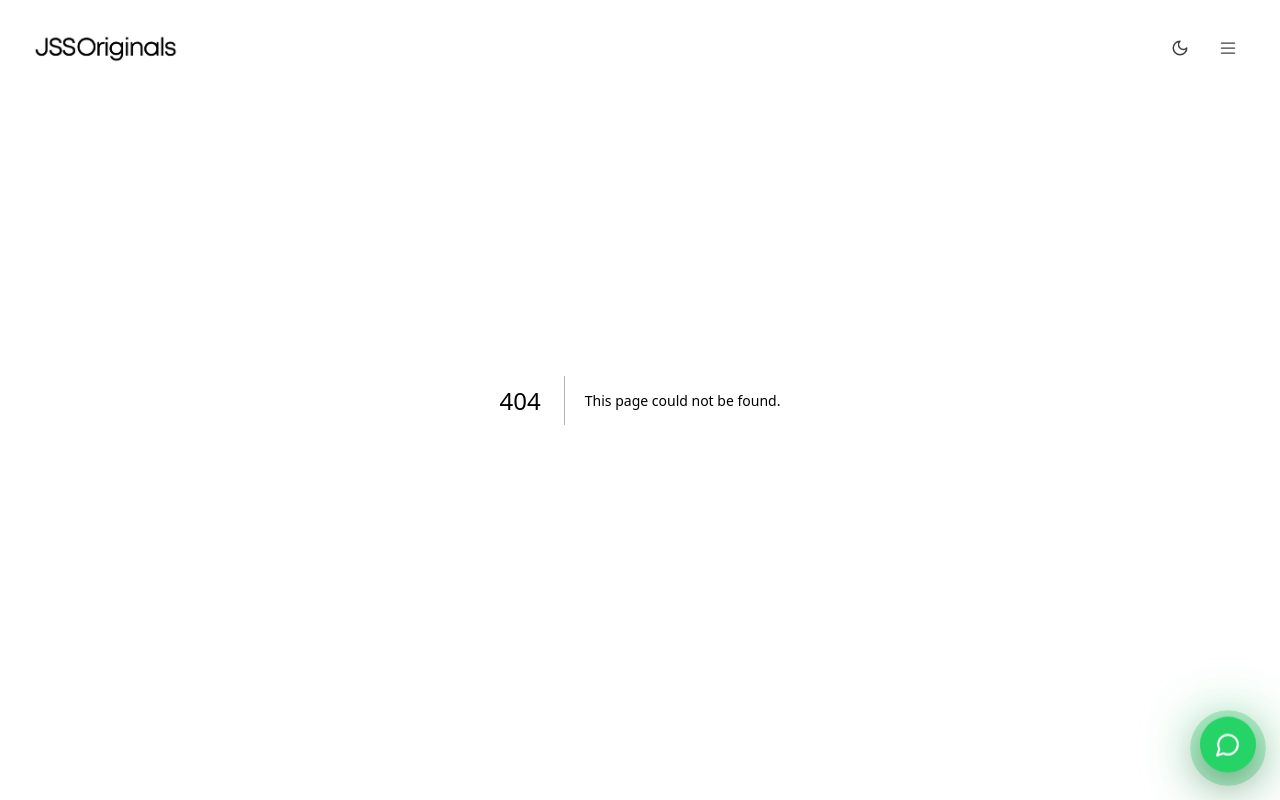
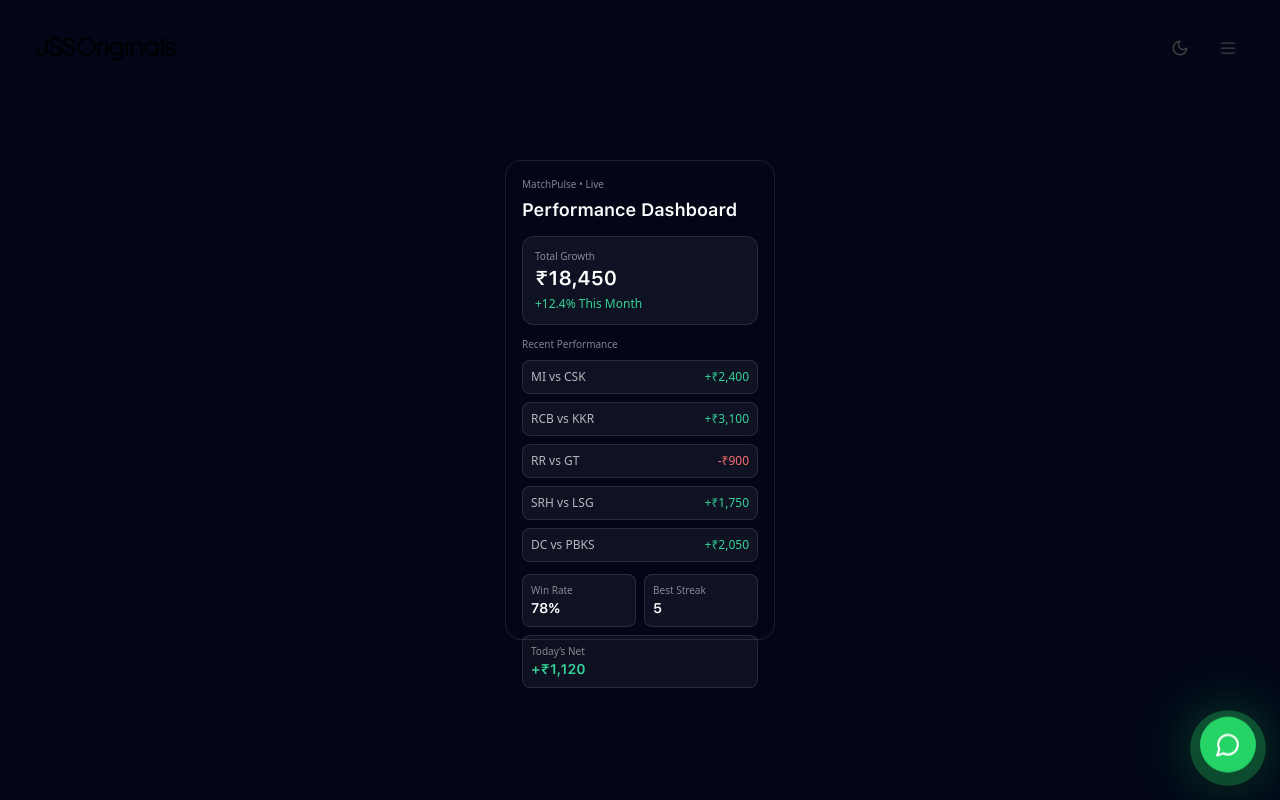
Before and after one commit to jitendra-math/Agency-Website, a Next.js app: page /dashboard in a window 1280 px wide. Before the commit this address had no page. Shown: the top 800 px of the page. Built offline with nearby package versions, Linux system fonts and the light colour scheme; a web font is replaced by a local one.

Commit message:
Update via Repo Manager 🚀

```diff
--- /dev/null
+++ b/src/app/dashboard/page.js
@@ -0,0 +1,79 @@
+// src/app/dashboard/page.js
+
+export default function DashboardPage() {
+  return (
+    <div className="w-full min-h-screen bg-[#020617] flex items-center justify-center px-3">
+
+      {/* Story Container */}
+      <div className="w-[270px] h-[480px] bg-[#020617] rounded-2xl p-4 flex flex-col justify-between shadow-2xl border border-white/10">
+
+        {/* Header */}
+        <div>
+          <p className="text-[10px] text-white/50">MatchPulse • Live</p>
+          <h1 className="text-white text-lg font-semibold mt-1">Performance Dashboard</h1>
+
+          <div className="mt-3 bg-white/5 rounded-xl p-3 border border-white/10">
+            <p className="text-[10px] text-white/50">Total Growth</p>
+            <h2 className="text-white text-xl font-bold">₹18,450</h2>
+            <p className="text-emerald-400 text-xs mt-1">+12.4% This Month</p>
+          </div>
+        </div>
+
+        {/* Recent Matches */}
+        <div className="flex-1 mt-3">
+          <p className="text-[10px] text-white/50 mb-2">Recent Performance</p>
+
+          <div className="space-y-2 text-xs">
+
+            <div className="flex justify-between bg-white/5 p-2 rounded-lg border border-white/10">
+              <span className="text-white/70">MI vs CSK</span>
+              <span className="text-emerald-400">+₹2,400</span>
+            </div>
+
+            <div className="flex justify-between bg-white/5 p-2 rounded-lg border border-white/10">
+              <span className="text-white/70">RCB vs KKR</span>
+              <span className="text-emerald-400">+₹3,100</span>
+            </div>
+
+            <div className="flex justify-between bg-white/5 p-2 rounded-lg border border-white/10">
+              <span className="text-white/70">RR vs GT</span>
+              <span className="text-red-400">-₹900</span>
+            </div>
+
+            <div className="flex justify-between bg-white/5 p-2 rounded-lg border border-white/10">
+              <span className="text-white/70">SRH vs LSG</span>
+              <span className="text-emerald-400">+₹1,750</span>
+            </div>
+
+            <div className="flex justify-between bg-white/5 p-2 rounded-lg border border-white/10">
+              <span className="text-white/70">DC vs PBKS</span>
+              <span className="text-emerald-400">+₹2,050</span>
+            </div>
+
+          </div>
+        </div>
+
+        {/* Bottom Stats */}
+        <div className="mt-3 grid grid-cols-2 gap-2">
+
+          <div className="bg-white/5 p-2 rounded-lg border border-white/10">
+            <p className="text-[10px] text-white/50">Win Rate</p>
+            <p className="text-white text-sm font-semibold">78%</p>
+          </div>
+
+          <div className="bg-white/5 p-2 rounded-lg border border-white/10">
+            <p className="text-[10px] text-white/50">Best Streak</p>
+            <p className="text-white text-sm font-semibold">5</p>
+          </div>
+
+          <div className="bg-white/5 p-2 rounded-lg border border-white/10 col-span-2">
+            <p className="text-[10px] text-white/50">Today’s Net</p>
+            <p className="text-emerald-400 text-sm font-semibold">+₹1,120</p>
+          </div>
+
+        </div>
+
+      </div>
+    </div>
+  );
+}
```
